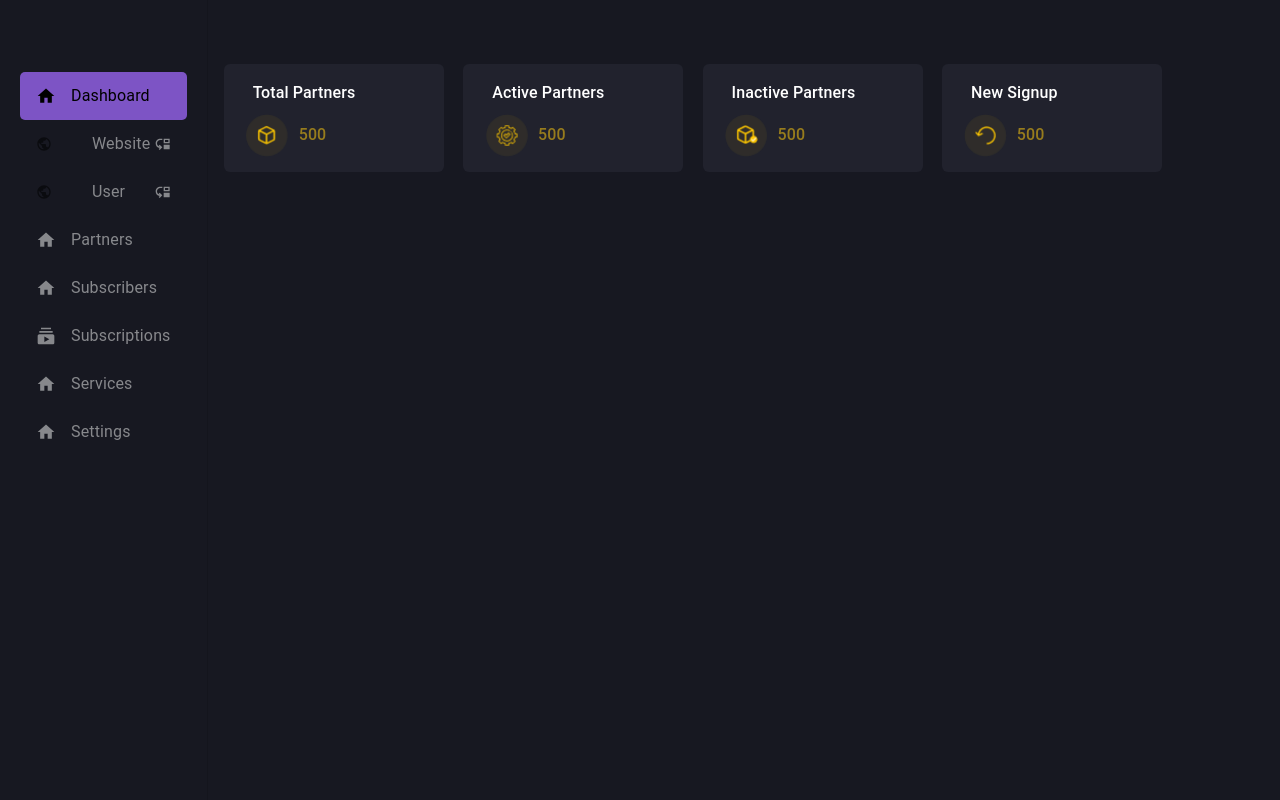
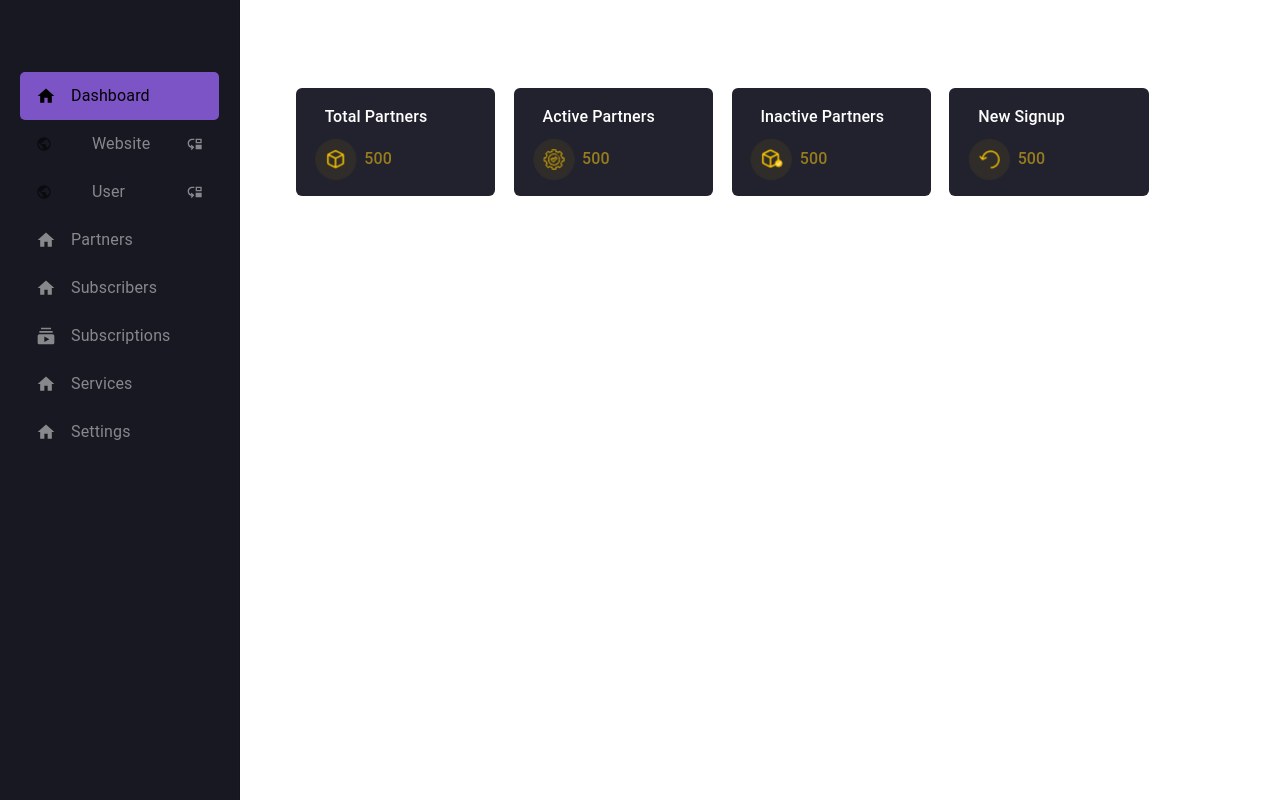
Before and after one commit to talha7t/mou-fit-admin, a Next.js app: page / in a window 1280 px wide. Built offline with nearby package versions, Linux system fonts and the light colour scheme.

Commit message:
changed sidebar

```diff
--- a/components/Sections/SharedSections/SideBarComp.jsx
+++ b/components/Sections/SharedSections/SideBarComp.jsx
@@ -1,6 +1,5 @@
 import React, { useState } from 'react';
-import MenuIcon from '@mui/icons-material/Menu';
-import { Drawer, IconButton, List, Box, ListItemButton, ListItemIcon, ListItemText } from '@mui/material';
+import { Drawer, List, Box, ListItemButton, ListItemIcon, ListItemText } from '@mui/material';
 import { MdHome, MdMoveDown, MdMoveUp, MdPublic, MdSubscriptions } from 'react-icons/md';
 import Link from 'next/link';
 import { useRouter } from 'next/router';
@@ -9,11 +8,11 @@ const drawerWidth = 240;
 
 const styles = {
     drawer: {
-        width: drawerWidth,
+        // width: drawerWidth,
         flexShrink: 0,
     },
     drawerPaper: {
-        width: drawerWidth,
+        // width: drawerWidth,
         backgroundColor: '#171821',
     },
     drawerItem: {
@@ -52,7 +51,6 @@ const activeLinkStyle = {
 const SidebarComp = (props) => {
 
     const router = useRouter();
-    const [isDrawerOpen, setIsDrawerOpen] = useState(false);
     const [subMenuOpen, setSubMenuOpen] = useState({});
 
     const toggleSubMenu = (index) => {
@@ -62,12 +60,10 @@ const SidebarComp = (props) => {
         });
     };
 
+
     const handleDrawerClose = () => {
-        setIsDrawerOpen(false);
-    }
-
-    const handleDrawerToggle = () => {
-        setIsDrawerOpen(prev => !prev)
+        props?.setIsClosing(false);
+        props?.setMobileOpen(false);
     };
 
     const menuItems = [
@@ -118,7 +114,7 @@ const SidebarComp = (props) => {
                         component={Link}
                         href={item.to}
                         selected={router.pathname === item.to}
-                        onClick={() => setIsDrawerOpen(false)}
+                        onClick={() => handleDrawerClose()}
                         sx={router.pathname === item.to ? activeLinkStyle : {}}
                     >
                         <ListItemIcon style={styles.iconWidth} sx={[styles.iconColor, styles.iconSize]}  >{item.icon}</ListItemIcon>
@@ -141,7 +137,7 @@ const SidebarComp = (props) => {
                                     key={subIndex}
                                     component={Link}
                                     href={subItem.to}
-                                    onClick={() => setIsDrawerOpen(false)}
+                                    onClick={() => handleDrawerClose()}
                                     selected={router.pathname === subItem.to}
                                 >
                                     <ListItemText primary={subItem.text} />
@@ -156,30 +152,38 @@ const SidebarComp = (props) => {
 
     return (
         <Box>
-            {
-                props?.isSmallScreen && <IconButton
-                    aria-label="open drawer"
-                    edge="start"
-                    onClick={handleDrawerToggle}
-                    sx={{ mx: 1, display: { sm: 'none' } }}
-                >
-                    <MenuIcon style={{ color: '#fff' }} />
-                </IconButton>
-            }
             <Drawer
-                style={styles.drawer}
-                variant={props?.isSmallScreen ? "temporary" : "permanent"}
+                variant="temporary"
+                open={props?.mobileOpen}
                 onClose={handleDrawerClose}
-                classes={{
-                    paper: styles.drawerPaper,
+                ModalProps={{
+                    keepMounted: true, // Better open performance on mobile.
                 }}
                 sx={{
+                    display: { xs: 'block', sm: 'none' },
+                    '& .MuiDrawer-paper': { boxSizing: 'border-box', width: drawerWidth },
                     '& .MuiPaper-root': {
                         backgroundColor: '#171821',
                         color: '#87888C'
                     },
                 }}
-                open={isDrawerOpen}
+            >
+                <div style={styles.logo} />
+                <List
+                    sx={styles.drawerItem}
+                >{renderMenuItems()}</List>
+            </Drawer>
+            <Drawer
+                variant="permanent"
+                sx={{
+                    display: { xs: 'none', sm: 'block' },
+                    '& .MuiDrawer-paper': { boxSizing: 'border-box', width: drawerWidth },
+                    '& .MuiPaper-root': {
+                        backgroundColor: '#171821',
+                        color: '#87888C'
+                    },
+                }}
+                open
             >
                 <div style={styles.logo} />
                 <List
--- a/pages/_app.js
+++ b/pages/_app.js
@@ -1,25 +1,18 @@
 import { useRouter } from "next/router";
-import { Grid } from "@mui/material";
+import { AppBar, Box, CssBaseline, IconButton, Toolbar } from "@mui/material";
 import SideBarComp from "@/components/Sections/SharedSections/SideBarComp";
 import { isUserAuthenticated } from "@/components/Utils/Auth/userAuth";
 import "@/styles/globals.css";
-import { useEffect, useState } from "react";
+import { useState } from "react";
+import MenuIcon from "@mui/icons-material/Menu";
+
+const drawerWidth = 240;
 
 export default function App({ Component, pageProps }) {
   const router = useRouter();
 
-  const [isSmallScreen, setIsSmallScreen] = useState(false);
-
-  useEffect(() => {
-    // Check the screen size on initial render
-    checkScreenSize();
-
-    // Add event listener for window resize
-    window.addEventListener("resize", checkScreenSize);
-
-    // Cleanup event listener on component unmount
-    return () => window.removeEventListener("resize", checkScreenSize);
-  }, []);
+  const [mobileOpen, setMobileOpen] = useState(false);
+  const [isClosing, setIsClosing] = useState(false);
 
   // '/', '_error'
   // @@ use '_error' if not using custom Page
@@ -34,29 +27,59 @@ export default function App({ Component, pageProps }) {
 
   if (isRestrictedRoute) return <Component {...pageProps} />;
 
-  // Function to check the window width and update state
-  const checkScreenSize = () => {
-    if (typeof window !== "undefined" && window.innerWidth <= 768) {
-      setIsSmallScreen(true);
-    } else {
-      setIsSmallScreen(false);
-    }
+  const handleDrawerToggle = () => {
+    setMobileOpen(!mobileOpen);
   };
 
   return (
-    <>
-      <Grid container style={{ paddingTop: isSmallScreen ? "3vh" : "inherit" }}>
-        {/* SIDEBAR COMP */}
-        <Grid item xs={1.8}>
-          {/* {!isRestrictedRoute && !isUserAuthenticated && <SideBarComp />} */}
-          {!isRestrictedRoute && <SideBarComp isSmallScreen={isSmallScreen} />}
-        </Grid>
+    <Box sx={{ display: "flex" }}>
+      <CssBaseline />
+      <AppBar
+        position="fixed"
+        color="primary"
+        sx={{
+          width: { sm: `calc(100% - ${drawerWidth}px)` },
+          ml: { sm: `${drawerWidth}px` },
+          background: "transparent",
+          boxShadow: "none",
+        }}
+      >
+        <Toolbar>
+          <IconButton
+            color="inherit"
+            aria-label="open drawer"
+            edge="start"
+            onClick={handleDrawerToggle}
+            sx={{ mr: 2, display: { sm: "none" } }}
+          >
+            <MenuIcon />
+          </IconButton>
+        </Toolbar>
+      </AppBar>
 
-        {/* <Grid item xs={!isRestrictedRoute ? 12 : 10.2} > */}
-        <Grid item xs={10.2}>
-          <Component {...pageProps} />
-        </Grid>
-      </Grid>
-    </>
+      <Box
+        component="nav"
+        sx={{ width: { sm: drawerWidth }, flexShrink: { sm: 0 } }}
+        aria-label="mailbox folders"
+      >
+        <SideBarComp
+          mobileOpen={mobileOpen}
+          isClosing={isClosing}
+          setIsClosing={setIsClosing}
+          setMobileOpen={setMobileOpen}
+        />
+      </Box>
+
+      <Box
+        component="main"
+        sx={{
+          flexGrow: 1,
+          p: 3,
+          width: { sm: `calc(100% - ${drawerWidth}px)` },
+        }}
+      >
+        <Component {...pageProps} />
+      </Box>
+    </Box>
   );
 }
```
